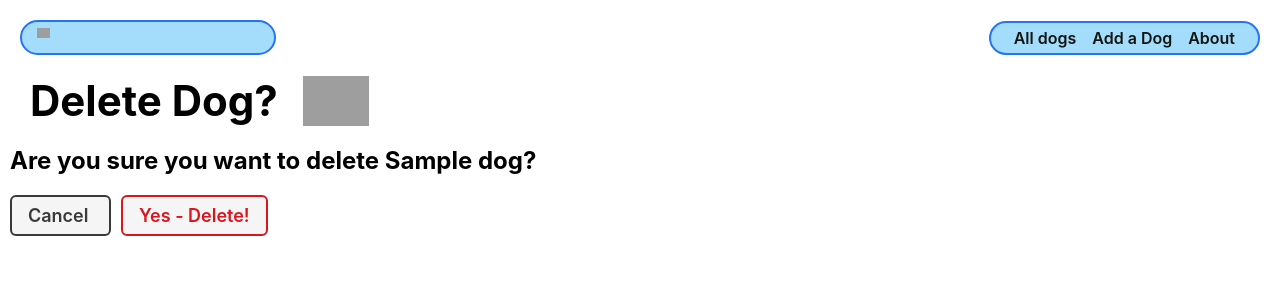
After one commit to chrsteffen1/dog-collector, a Django app: page /dogs/1/delete/ in a window 1280 px wide. The commit adds this page. Shown: the top 300 px of the page. Run offline with Django 4.2, Linux system fonts and the light colour scheme; tables that the repository leaves empty hold one stand-in row (values such as "Sample post"); grey boxes are pictures that could not be loaded.

Commit message:
add confirm delete view

```diff
--- /dev/null
+++ b/main_app/templates/main_app/dog_confirm_delete.html
@@ -0,0 +1,23 @@
+{% extends 'base.html' %}
+{% load static %}
+
+{% block content %}
+
+<div class="page-header">
+  <h1>Delete Dog?</h1>
+  <img src="{% static 'images/nerd-dog.svg' %}" alt="A dog using a computer"/>
+</div>
+<h2>Are you sure you want to delete {{ dog.name }}?</h2>
+
+<form action="" method="POST" class="form">
+  {% csrf_token %}
+  <a
+    href="{% url 'dogs_detail' dog.id %}"
+    class="btn secondary"
+  >
+    Cancel
+  </a>
+  <button type="submit" class="btn danger">Yes - Delete!</button>
+</form>
+
+{% endblock %}
--- a/main_app/templates/main_app/dog_form.html
+++ b/main_app/templates/main_app/dog_form.html
@@ -6,9 +6,12 @@
 {% endblock %}
 
 {% block content %}
-
+{% if dog %}
+  <h1>Edit {{dog.name}}</h1>
+{% else %}
 <div class="page-header">
   <h1>Add a Dog</h1>
+{% endif %}
   <img src="{% static 'images/nerd-dog.svg' %}" alt="A dog using a computer"/>
 </div>
 {% comment %}
--- a/main_app/urls.py
+++ b/main_app/urls.py
@@ -7,6 +7,6 @@ urlpatterns = [
   path('dogs/', views.dogs_index, name='dog_index'),
   path('dogs/<int:dog_id>/', views.dogs_detail, name='dogs_detail'),
   path('dogs/create/', views.DogCreate.as_view(), name='dogs_create'),
-  path('dogs/<int:pk>/update/', views.DogUpdate.as_view(), name= 'dogs_update'),
-  path('dogs/<int:pk>/update/', views.DogDelete.as_view(), name= 'dogs_delete'),
+  path('dogs/<int:pk>/update/', views.DogUpdate.as_view(), name='dogs_update'),
+  path('dogs/<int:pk>/delete/', views.DogDelete.as_view(), name='dogs_delete'),
 ]
```
Also changed, not shown: main_app/templates/dogs/detail.html (+3 -6 lines).
